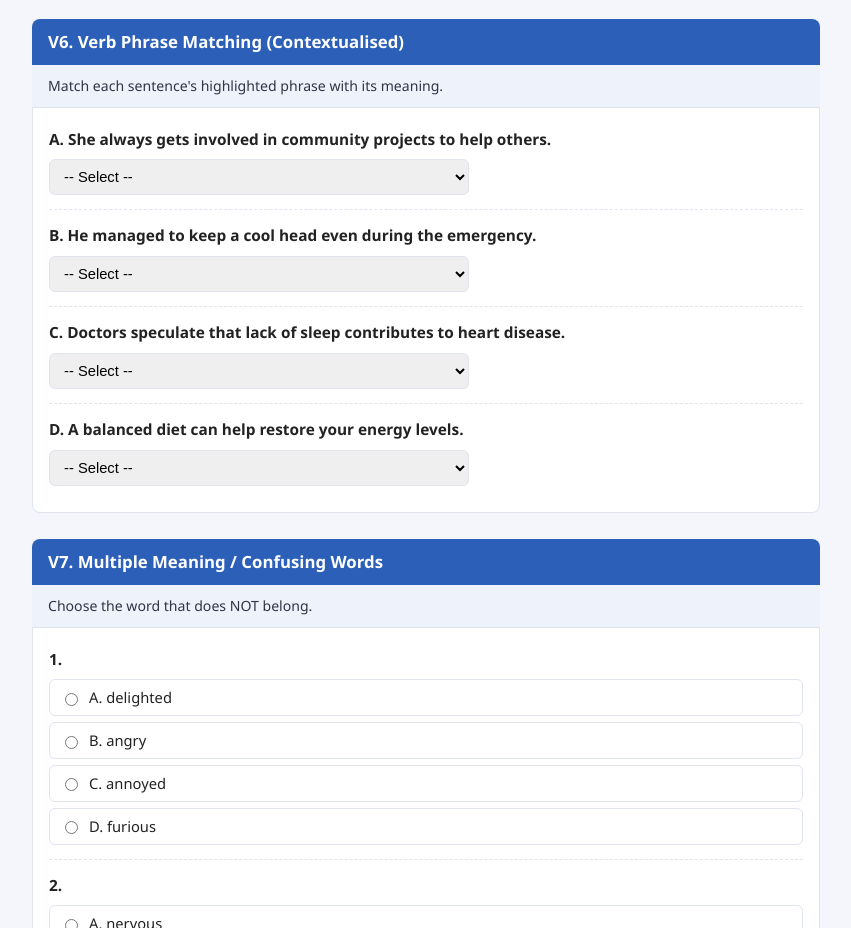
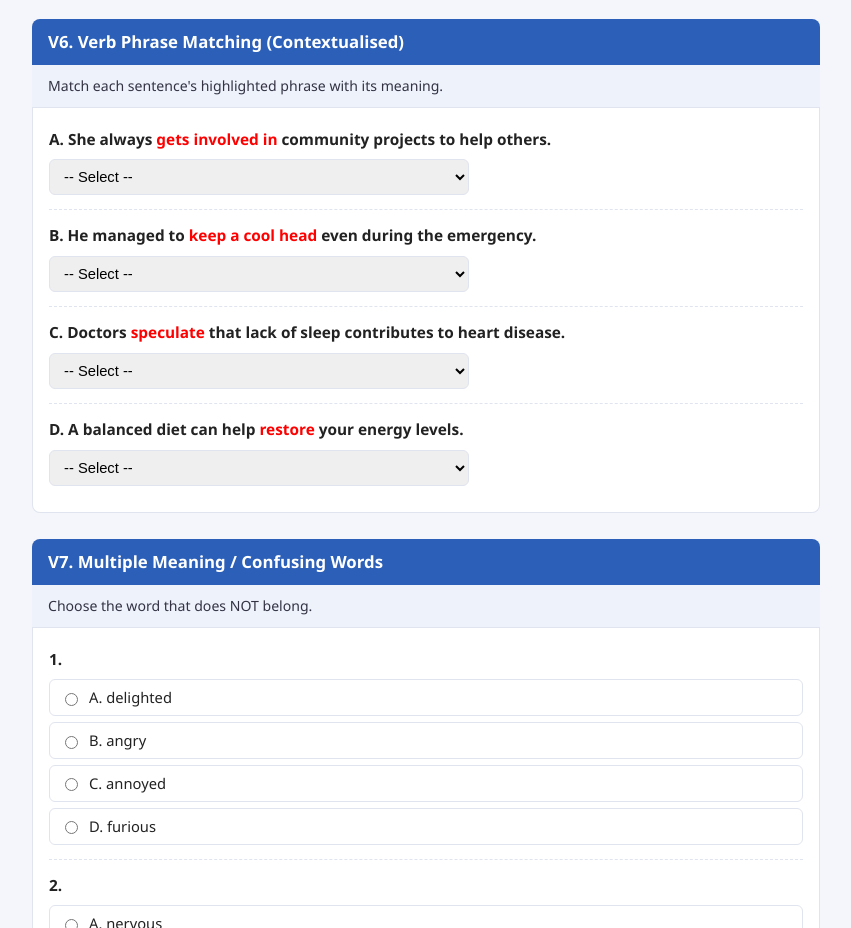
Before and after one commit to tamnnm/Curriculum_Tracker, a plain HTML site: page exercises/unit2-vocabulary-test.html in a window 1280 px wide. Shown: the part 7680-8608 px from the top of the page, without its empty margins (214-1065 px from the left). Drawn offline with Linux system fonts and the light colour scheme.

Commit message:
Modify the highlight of V6

```diff
--- a/exercises/unit2-vocabulary-test.html
+++ b/exercises/unit2-vocabulary-test.html
@@ -45,6 +45,7 @@
   }
   .question:last-child{border-bottom:none;}
   .qtext{font-weight:600; margin:0 0 8px; font-size:.96rem;}
+  .highlight{color:red; font-weight:700;}
   .options{display:flex; flex-direction:column; gap:6px;}
   .options label{
     display:flex; align-items:center; gap:8px; padding:6px 10px; border:1px solid var(--border);
@@ -215,10 +216,10 @@ const quizData = [
       {value:"4", label:"4. Stay calm and think clearly under pressure"}
     ],
     questions: [
-      { q: "A. She always gets involved in community projects to help others.", answer: "3" },
-      { q: "B. He managed to keep a cool head even during the emergency.", answer: "4" },
-      { q: "C. Doctors speculate that lack of sleep contributes to heart disease.", answer: "1" },
-      { q: "D. A balanced diet can help restore your energy levels.", answer: "2" }
+      { q: "A. She always <span class=\"highlight\">gets involved in</span> community projects to help others.", answer: "3" },
+      { q: "B. He managed to <span class=\"highlight\">keep a cool head</span> even during the emergency.", answer: "4" },
+      { q: "C. Doctors <span class=\"highlight\">speculate</span> that lack of sleep contributes to heart disease.", answer: "1" },
+      { q: "D. A balanced diet can help <span class=\"highlight\">restore</span> your energy levels.", answer: "2" }
     ]
   },
 
@@ -315,7 +316,7 @@ quizData.forEach(section => {
 
     const qText = document.createElement("p");
     qText.className = "qtext";
-    qText.textContent = item.q;
+    qText.innerHTML = item.q;
     qDiv.appendChild(qText);
 
     if (section.type === "mcq") {
```
Also changed, not shown: exercises/unit3-vocabulary-test.html (+6 -5 lines).
